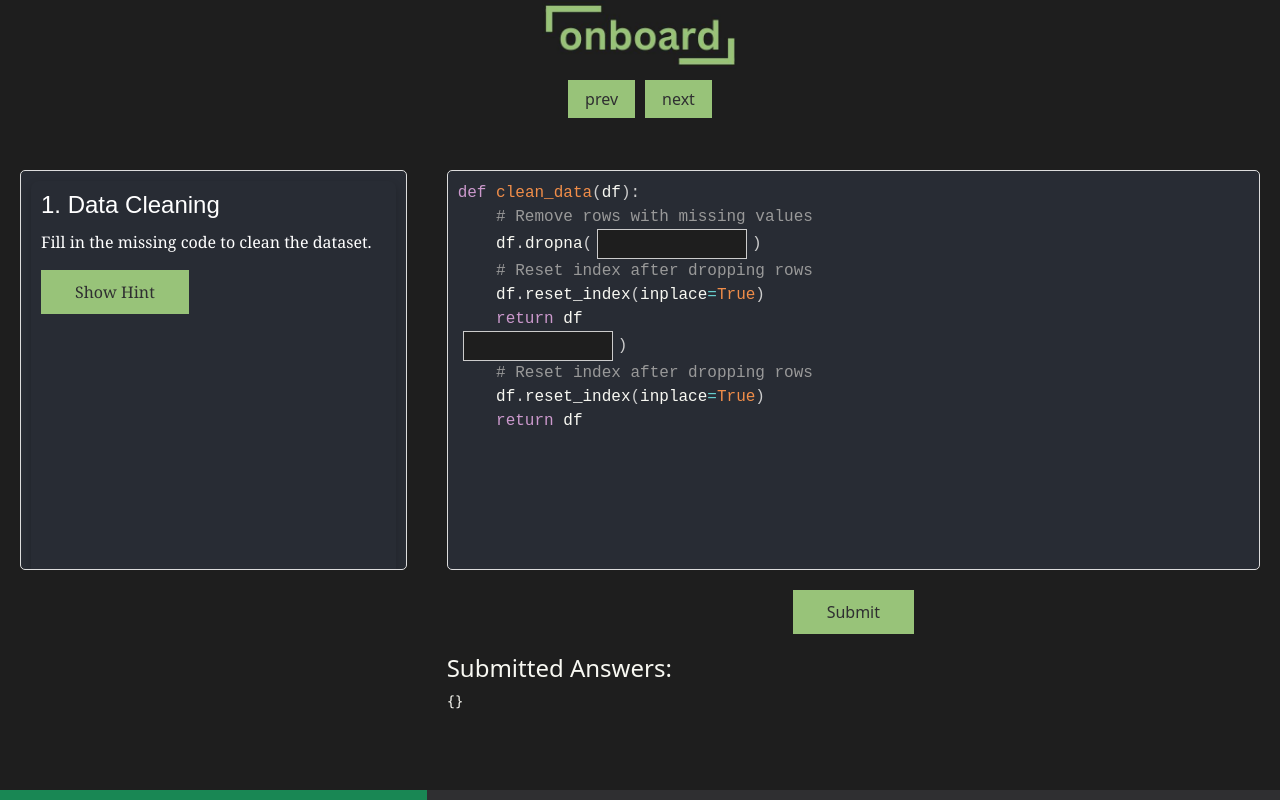
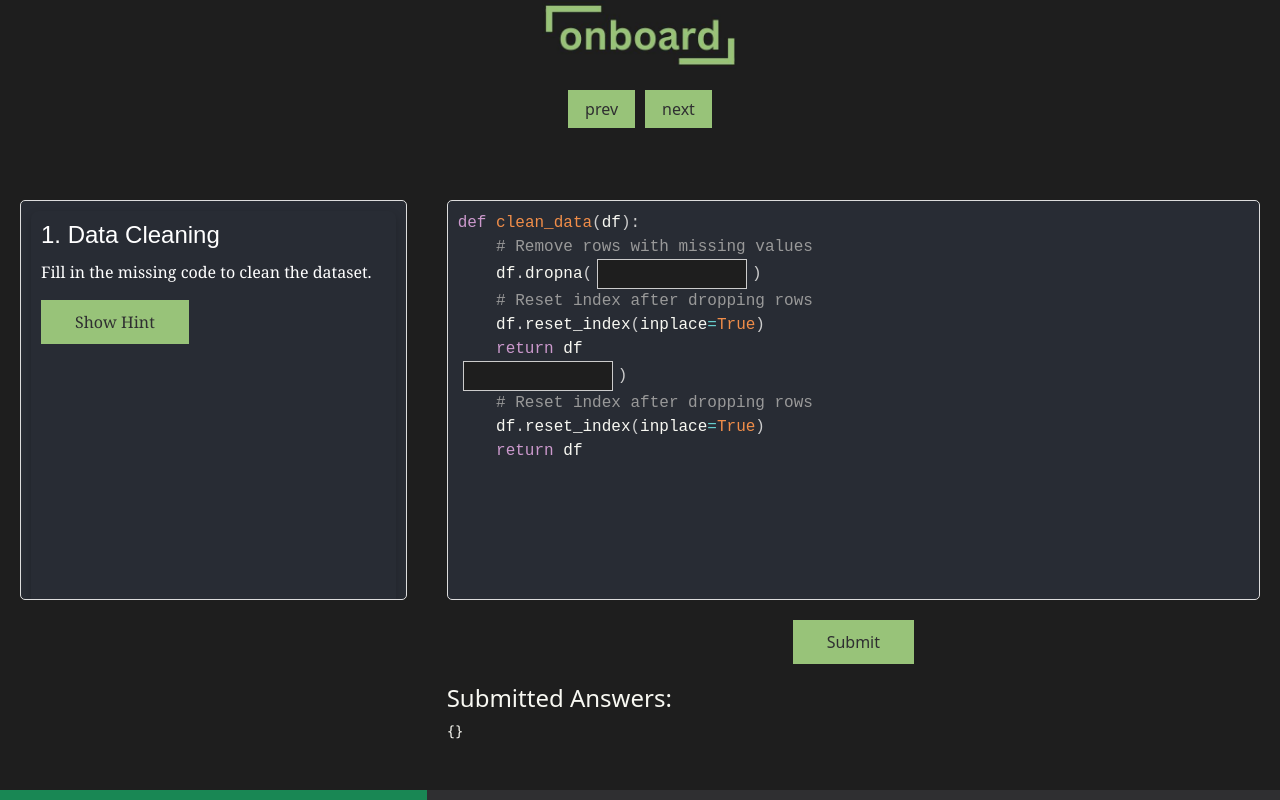
Before and after one commit to leo-step/onboard, a React (Create React App) app in the folder frontend/: page /quiz in a window 1280 px wide. Built offline with nearby package versions, Linux system fonts and the light colour scheme; grey boxes are pictures that could not be loaded.

Commit message:
more stuff

```diff
--- a/frontend/src/App.css
+++ b/frontend/src/App.css
@@ -43,7 +43,7 @@ body, html {
 .App {
   display: grid;
   grid-template-columns: 1fr 2fr; /* Left: 1/3, Right: 2/3 */
-  grid-template-rows: 150px auto 10px; /* Top section, content, and bottom bar */
+  grid-template-rows: 180px auto 10px; /* Top section, content, and bottom bar */
   grid-template-areas:
     "top top"
     "left right"
--- a/frontend/src/components/Environment.tsx
+++ b/frontend/src/components/Environment.tsx
@@ -117,7 +117,7 @@ const Environment: React.FC<EnvironmentProps> = ({ question, questionId }) => {
 
       {/* Submit button */}
       <div className="submit-container">
-        <button onClick={handleSubmit} className="button-right-arrow">
+        <button onClick={handleSubmit} className="button">
           Submit
         </button>
       </div>
--- a/frontend/src/components/Quiz.tsx
+++ b/frontend/src/components/Quiz.tsx
@@ -85,7 +85,7 @@ function Quiz() {
         src={logo}
         alt="Onboard Logo"
         style={{
-          marginTop: '40px',
+          marginTop: '50px',
           width: "220px",              // Adjusted width to be slightly larger
           height: "70px",              // Adjusted height
           objectFit: "cover",          // Ensures the image fills the container while cropping
@@ -96,11 +96,8 @@ function Quiz() {
           borderRadius: '8px'          // Optional: Rounds the corners slightly
         }}
       />
-        <div className="pagination-container" style={{ textAlign: 'center', marginTop: '10px' }}>
-          <button className="button-left-arrow" onClick={goPrev}  style={{
-      padding: '5px 15px',
-      fontSize: '1em'
-    }}> prev </button>
+        <div className="pagination-container" style={{ textAlign: 'center', marginTop: '20px' }}>
+          <button className="button-left-arrow" onClick={goPrev}  style={{padding: '5px 15px',fontSize: '1em'}}> prev </button>
           <button className="button-right-arrow" onClick={goNext}  style={{
       padding: '5px 15px',
       fontSize: '1em'
```
